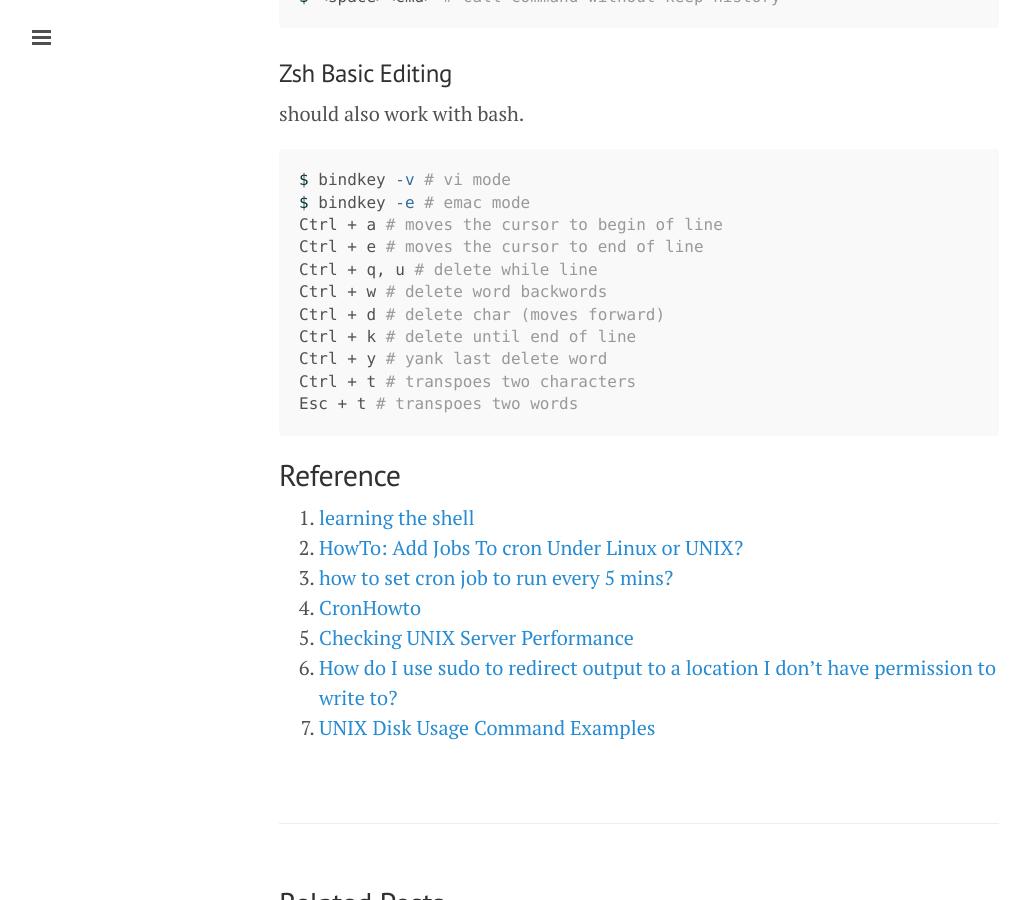
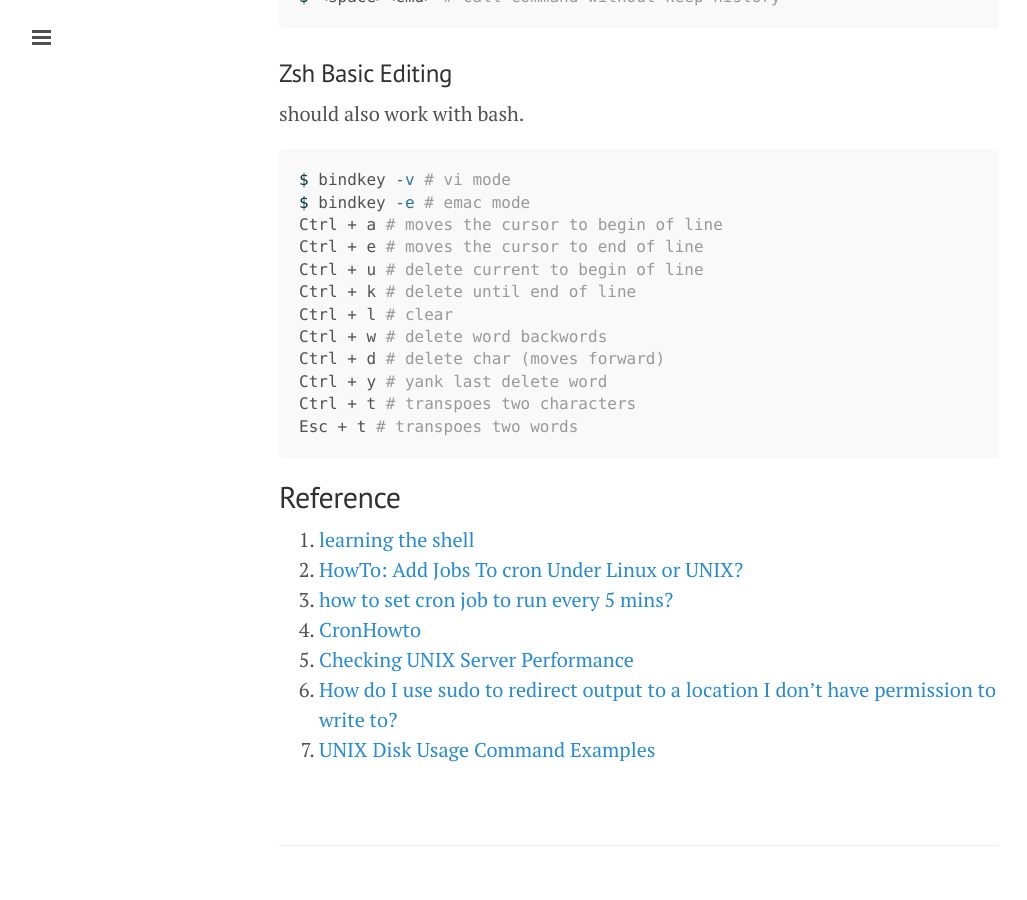
Before and after one commit to ibotdotout/ibotdotout.github.io, a Jekyll site: the page built from _posts/2014-06-27-unix.md, in a window 1280 px wide and 900 px high, scrolled down 2667 px. Shown: the whole window, without its empty margins (1-1028 px from the left). Built offline with Jekyll 4.4.1, drawn with Linux system fonts in a browser that asks for light colours; Markdown is read by kramdown in place of the engine named in the settings.

Commit message:
add bash key control

```diff
--- a/_posts/2014-06-27-unix.md
+++ b/_posts/2014-06-27-unix.md
@@ -120,10 +120,11 @@ $ bindkey -v # vi mode
 $ bindkey -e # emac mode
 Ctrl + a # moves the cursor to begin of line
 Ctrl + e # moves the cursor to end of line
-Ctrl + q, u # delete while line
+Ctrl + u # delete current to begin of line
+Ctrl + k # delete until end of line
+Ctrl + l # clear
 Ctrl + w # delete word backwords
 Ctrl + d # delete char (moves forward)
-Ctrl + k # delete until end of line
 Ctrl + y # yank last delete word
 Ctrl + t # transpoes two characters
 Esc + t # transpoes two words
```
